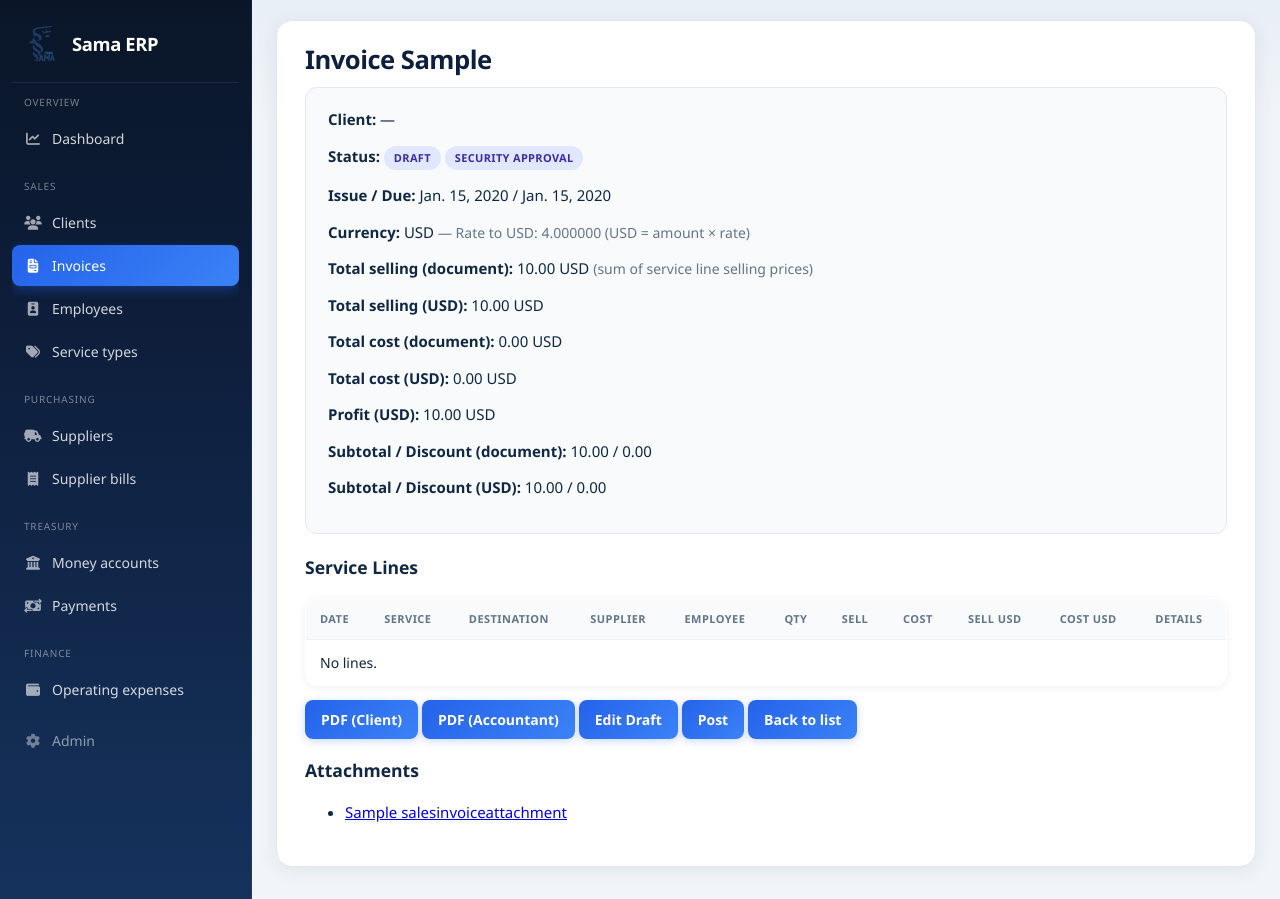
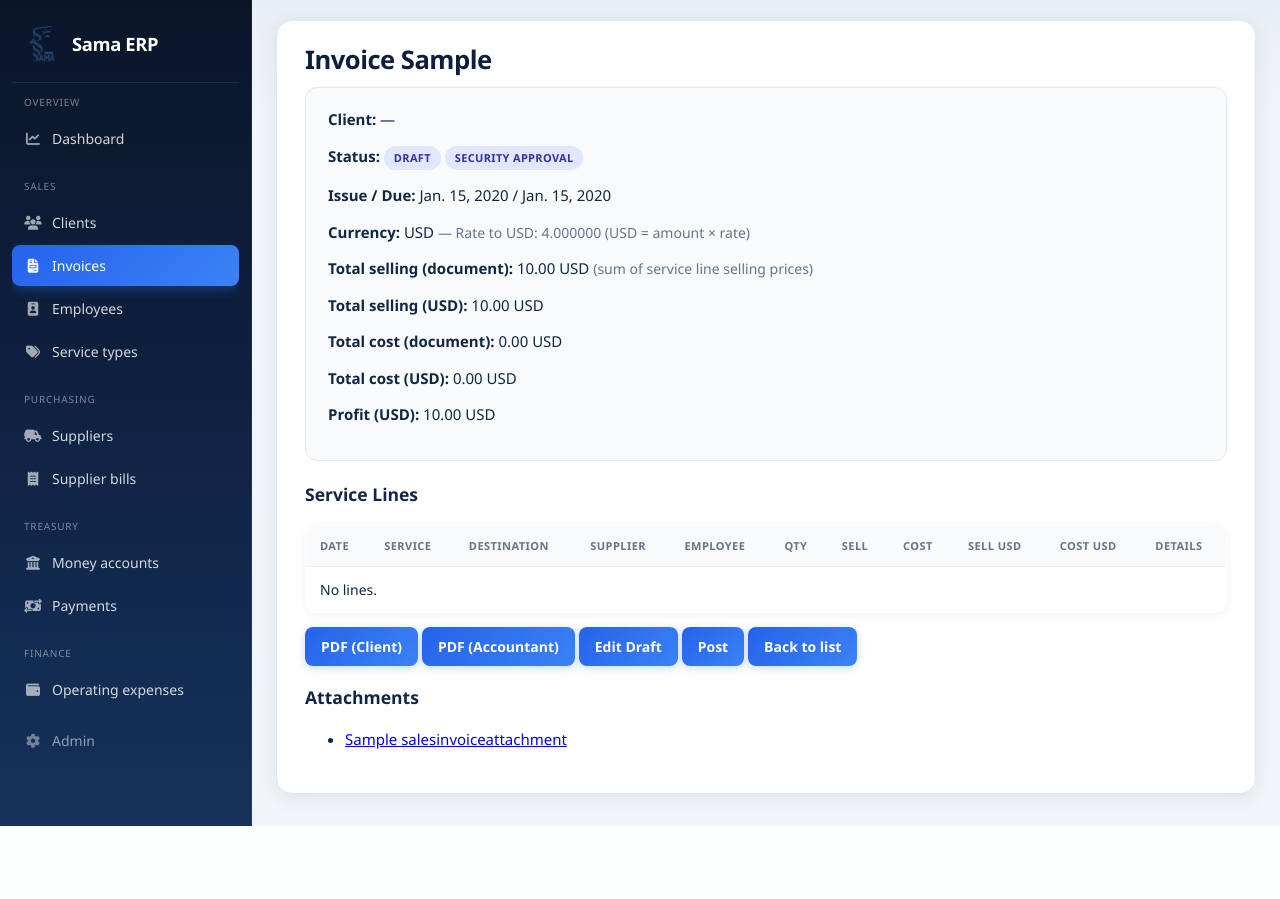
Before and after one commit to ahmadhjy/Sama-Acc, a Django app: page /sales/invoices/00000000-0000-0000-0000-000000000001/open/ in a window 1280 px wide. After the commit the page ends 826 px from the top, so only its background shows below. Run offline with Django 5.2, Linux system fonts and the light colour scheme; a user stored in the database is signed in; data comes from the database, SQL or seed files in the repository; tables that the repository leaves empty hold one stand-in row (values such as "Sample post"); data that the repository does not hold is empty; some libraries are stand-ins or nearby versions.

Commit message:
Remove discount fields from invoice detail view.
Co-authored-by: Cursor <cursoragent@cursor.com>

```diff
--- a/templates/sales/invoice_detail.html
+++ b/templates/sales/invoice_detail.html
@@ -19,8 +19,6 @@
     <p><strong>Total cost (document):</strong> {{ invoice.total_line_cost }} {{ invoice.currency }}</p>
     <p><strong>Total cost (USD):</strong> {{ invoice.total_line_cost_usd }} USD</p>
     <p><strong>Profit (USD):</strong> {{ invoice.profit_amount }} USD</p>
-    <p><strong>Subtotal / Discount (document):</strong> {{ invoice.subtotal }} / {{ invoice.discount_total }}</p>
-    <p><strong>Subtotal / Discount (USD):</strong> {{ invoice.subtotal_usd }} / {{ invoice.discount_total_usd }}</p>
 </div>
 
 <h3>Service Lines</h3>
```
